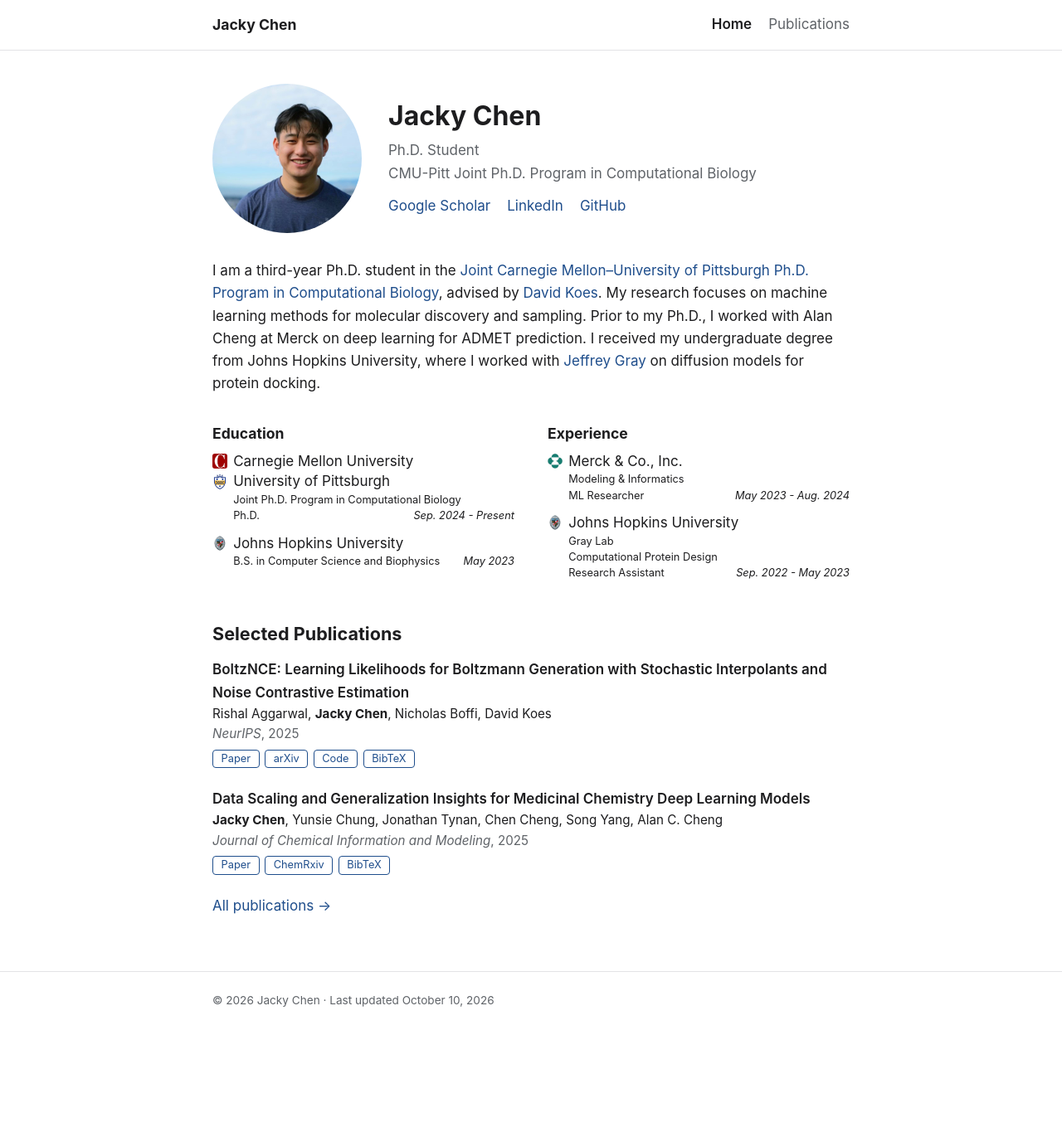
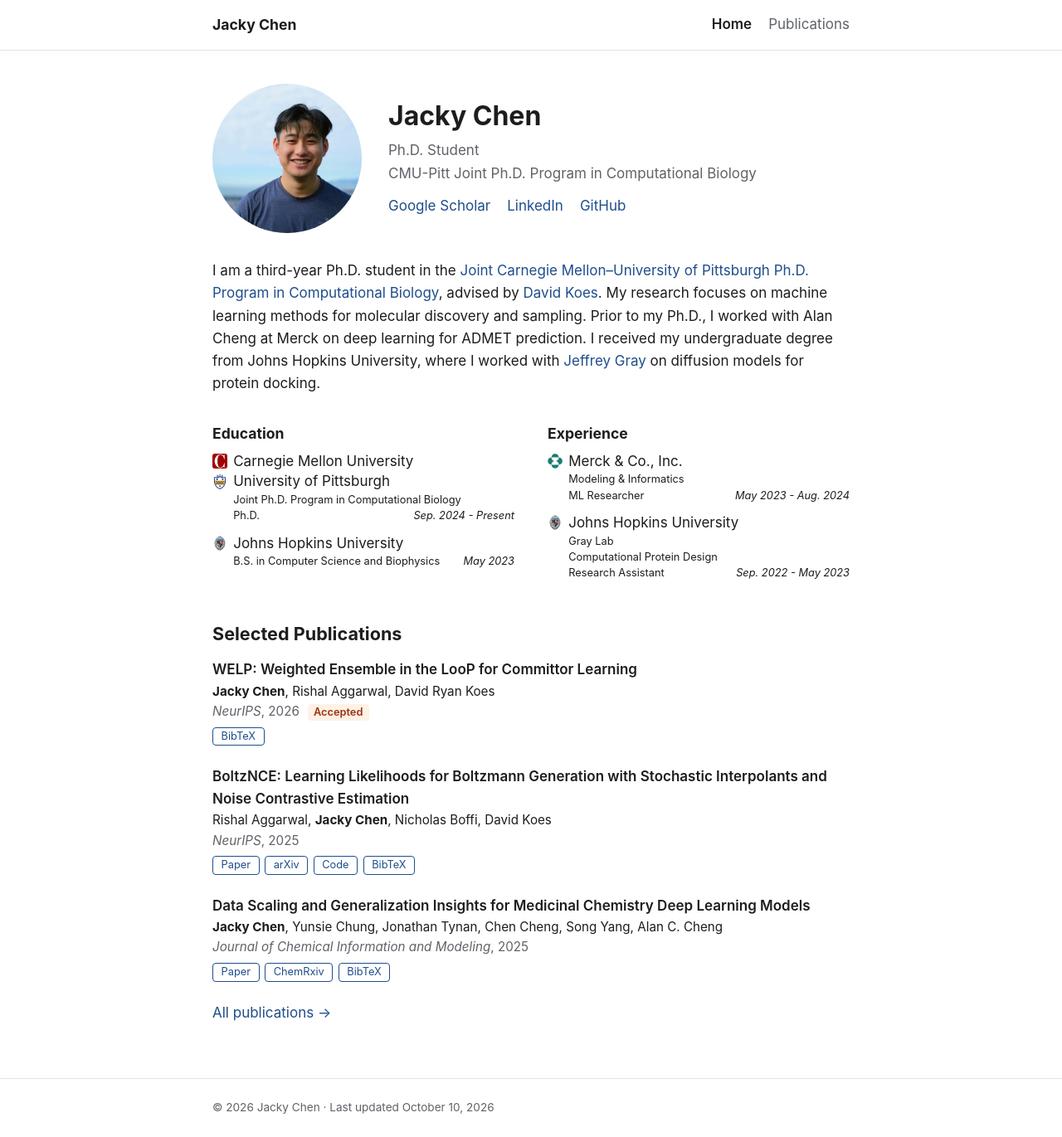
Before and after one commit to jackychen08/jackychen08.github.io, a Jekyll site: the page built from index.md, in a window 1280 px wide. Shown: the whole page at 83% size. Built offline with Jekyll 4.4.1, drawn with Linux system fonts in a browser that asks for light colours; before the commit the page ends 1242 px from its top, so only the background shows below that.

Commit message:
Add WELP (accepted to NeurIPS 2026) to publications
Title and authors taken from the manuscript; no paper link until a
preprint is public. Also listed under Selected Publications.

Co-Authored-By: Claude Opus 5.5 <noreply@anthropic.com>
Claude-Session: https://claude.ai/code/session_01SFKn8DoVL7ZXZfSh8DeZDn

```diff
--- a/_data/publications.yml
+++ b/_data/publications.yml
@@ -20,6 +20,20 @@
 #       booktitle={NeurIPS},
 #       year={2025}
 #     }
+- title: "WELP: Weighted Ensemble in the LooP for Committor Learning"
+  authors: ["Jacky Chen", "Rishal Aggarwal", "David Ryan Koes"]
+  venue: "NeurIPS"
+  year: 2026
+  note: "Accepted"
+  selected: true
+  bibtex: |
+    @inproceedings{chen2026welp,
+      title={{WELP}: Weighted Ensemble in the {LooP} for Committor Learning},
+      author={Chen, Jacky and Aggarwal, Rishal and Koes, David Ryan},
+      booktitle={Advances in Neural Information Processing Systems},
+      year={2026}
+    }
+
 - title: "Can We Extract Physics-like Energies from Generative Protein Diffusion Models?"
   authors: ["Sudeep Sarma", "Harrison Truscott", "Da Xu", "Kendall Reid", "Lee-Shin Chu", "Jacky Chen", "Jeffrey J. Gray"]
   venue: "PRX Life"
```
